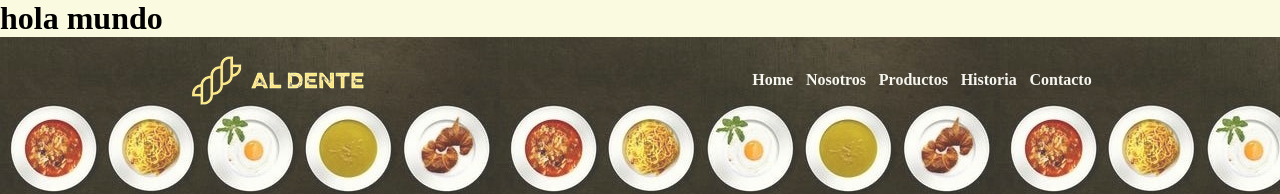
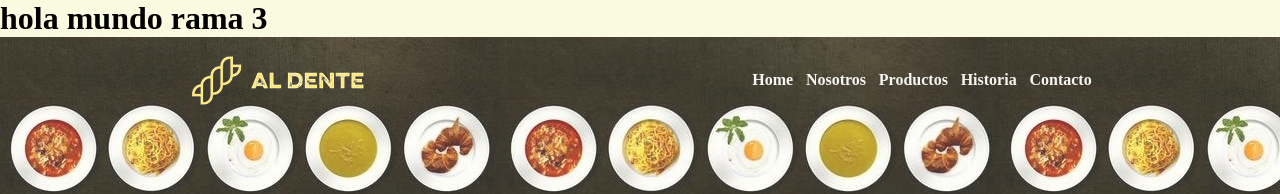
Before and after one commit to AmorosoLeandro/aldente.LeandroAmoroso, a plain HTML site: page index.html in a window 1280 px wide. Shown: the top 194 px of the page. Drawn offline with Linux system fonts and the light colour scheme.

Commit message:
cambios prueba rama 3

```diff
--- a/index.html
+++ b/index.html
@@ -15,7 +15,7 @@
 
 <body>
     <div class="contenedorPrincipal">
-       <h1>hola mundo</h1>
+       <h1>hola mundo rama 3</h1>
         <header>
 
             <div class="barraNavegacion">
```
